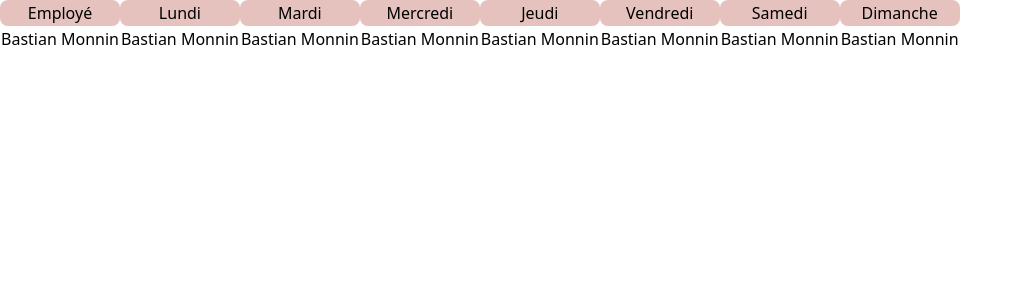
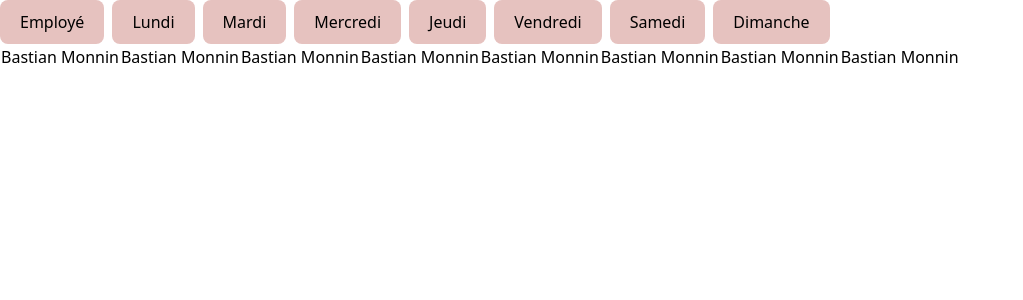
Before and after one commit to ScuBix1/planning, a React (Create React App) app in the folder interface/: page / in a window 1280 px wide. Shown: the top 300 px of the page, without its empty margins (0-1023 px from the left). Built offline with nearby package versions, Linux system fonts and the light colour scheme.

Commit message:
test header card for the table of planning

```diff
--- a/interface/src/App.js
+++ b/interface/src/App.js
@@ -1,22 +1,21 @@
-import logo from './logo.svg';
 import './App.css';
+import { card } from './components/atoms';
 
 function App() {
   return (
-    <div className="App">
+    <div className='App'>
+      <div className='flex gap-2'>
+        <card.header>Employé</card.header>
+        <card.header>Lundi</card.header>
+        <card.header>Mardi</card.header>
+        <card.header>Mercredi</card.header>
+        <card.header>Jeudi</card.header>
+        <card.header>Vendredi</card.header>
+        <card.header>Samedi</card.header>
+        <card.header>Dimanche</card.header>
+      </div>
       <table>
-        <thead>
-          <tr>
-            <th className='bg-[#e6c2bf] px-[20px] text-center rounded-lg font-normal'>Employé</th>
-            <th className='bg-[#e6c2bf] px-[20px] text-center rounded-lg font-normal'>Lundi</th>
-            <th className='bg-[#e6c2bf] px-[20px] text-center rounded-lg font-normal'>Mardi</th>
-            <th className='bg-[#e6c2bf] px-[20px] text-center rounded-lg font-normal'>Mercredi</th>
-            <th className='bg-[#e6c2bf] px-[20px] text-center rounded-lg font-normal'>Jeudi</th>
-            <th className='bg-[#e6c2bf] px-[20px] text-center rounded-lg font-normal'>Vendredi</th>
-            <th className='bg-[#e6c2bf] px-[20px] text-center rounded-lg font-normal'>Samedi</th>
-            <th className='bg-[#e6c2bf] px-[20px] text-center rounded-lg font-normal'>Dimanche</th>
-          </tr>
-        </thead>
+        <thead></thead>
         <tbody>
           <tr>
             <td>Bastian Monnin</td>
--- /dev/null
+++ b/interface/src/components/atoms/card.jsx
@@ -0,0 +1,3 @@
+export const header = ({ children }) => {
+  return <div className=' bg-[#e6c2bf] px-[20px] py-[10px] text-center rounded-lg font-normal'>{children}</div>
+};
--- /dev/null
+++ b/interface/src/components/atoms/index.js
@@ -0,0 +1,3 @@
+import * as card from './card'
+
+export {card}
```
Also changed, not shown: interface/src/logo.svg (deleted).
